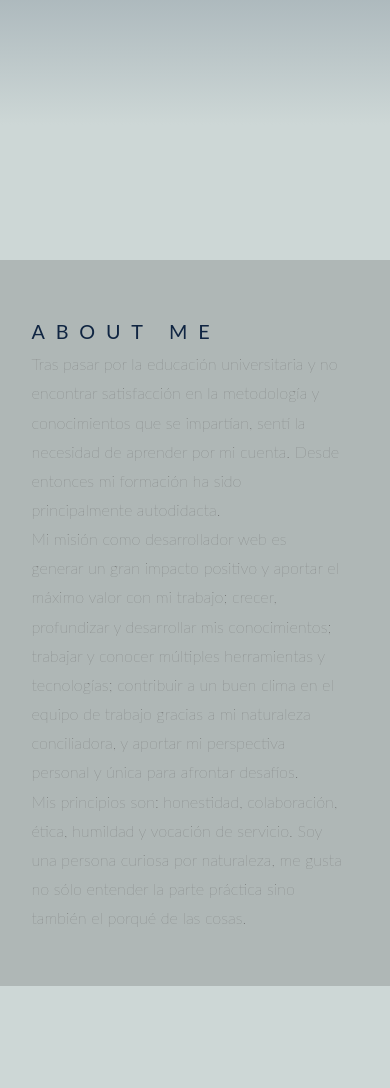
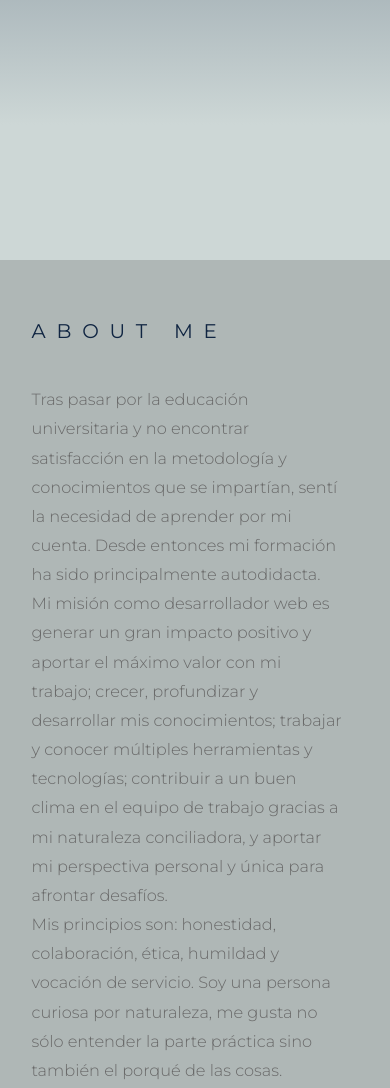
Before and after one commit to David-Luque/portf-my, a Gatsby site: page / in a window 390 px wide. Shown: the part 680-1768 px from the top of the page. Built offline with nearby package versions, Linux system fonts and the light colour scheme; Gatsby itself is replaced by a stand-in of ours.

Commit message:
Revised and fixed styles for all viewport breakpoints

```diff
--- a/src/components/layout/Layout.js
+++ b/src/components/layout/Layout.js
@@ -13,6 +13,9 @@
                 <meta name="description" content="David Luque personal portfolio"/>
                 <meta name="viewport" content="width=device-width, initial-scale=1.0"/>
                 <link rel="shortcut icon" type="image/png" href={iconImg}/>
+                <link rel="preconnect" href="https://fonts.googleapis.com"/>
+                <link rel="preconnect" href="https://fonts.gstatic.com" crossOrigin/>
+                <link href="https://fonts.googleapis.com/css2?family=Montserrat:ital,wght@0,100;0,300;0,400;0,700;1,400&display=swap" rel="stylesheet"/>
             </Helmet>
 
             <Nav />
--- a/src/sass/base/_typography.scss
+++ b/src/sass/base/_typography.scss
@@ -1,5 +1,5 @@
 body {
-    font-family: "Lato", sans-serif;
+    font-family: 'Montserrat', sans-serif;
     font-weight: 400;
     line-height: 1.8;
     color: $font-color-grey;
--- a/src/sass/components/_button.scss
+++ b/src/sass/components/_button.scss
@@ -10,6 +10,10 @@
         font-size: $default-font-size;
         position: relative;
         transition: all .3s;
+
+        @include responsive(tab-landscape) {
+            padding: 1.5rem;
+        }
     }
 
     &:hover {
--- a/src/sass/layout/_nav.scss
+++ b/src/sass/layout/_nav.scss
@@ -27,6 +27,10 @@
         justify-content: flex-end;
         align-items: center;
         list-style: none;
+
+        @include responsive(phone) {
+            font-size: 1.9rem;
+        }
 
         @include responsive(phone-narrow) {
             width: 100%;
--- a/src/sass/pages/_home.scss
+++ b/src/sass/pages/_home.scss
@@ -61,7 +61,7 @@
         position: absolute;
 
         @include responsive(tab-landscape) {
-            top: 38%;
+            top: 39%;
         }
 
         // @include responsive(tab-portrait) {
@@ -69,7 +69,7 @@
         // }
 
         @include responsive(phone) {
-            top: 32%;
+            top: 33%;
         }
 
         @include responsive(phone-narrow) {
@@ -109,18 +109,18 @@
     }
 
     @include responsive(tab-portrait) {
-        padding: 35rem 0 90rem;
-        margin-bottom: -16rem;
+        padding: 35rem 0 95rem;
+        margin-bottom: -15rem;
     }
 
     @include responsive(phone) {
-        padding: 35rem 0 90rem;
-        margin-bottom: -14rem;
+        //padding: 35rem 0 94rem;
+        margin-bottom: -28rem;
     }
 
     @include responsive(phone-narrow) {
-        padding: 40rem 0 95rem;
-        margin-bottom: -8rem;
+        padding: 40rem 0 100rem;
+        margin-bottom: -4rem;
     }
 
 
@@ -177,7 +177,7 @@
 
     &__text {
         width: 80%;
-        font-weight: 100;
+        font-weight: 300;
         display: flex;
         flex-direction: column;
         justify-content: space-around;
@@ -185,6 +185,10 @@
 
         @include responsive(phone) {
             width: 95%;
+        }
+
+        @include responsive(phone-narrow) {
+            margin-top: 4rem;
         }
     }
 }
```
Also changed, not shown: src/css/style.css.
